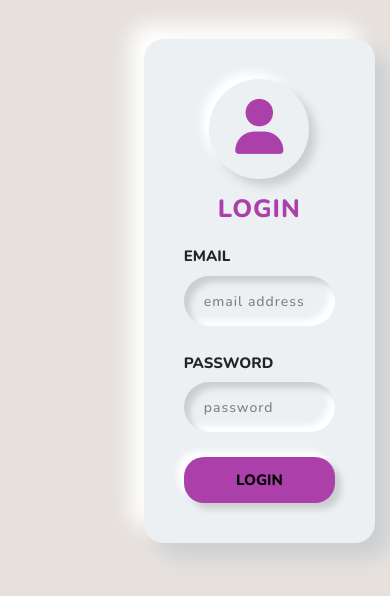
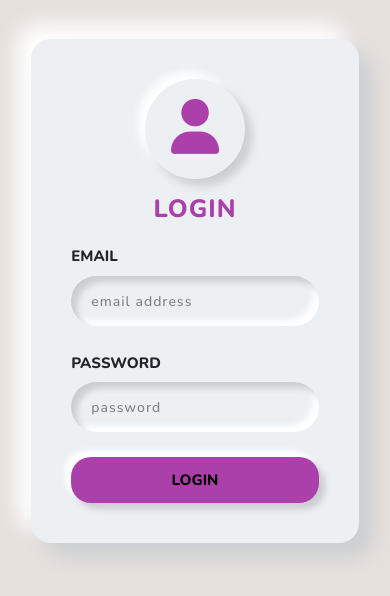
Before and after one commit to KairoBarillas/Login-01, a plain HTML site: page index.html in a window 390 px wide. Drawn offline with nearby package versions, Linux system fonts and the light colour scheme.

Commit message:
Añadido diseño responsive

```diff
--- a/css/styles.css
+++ b/css/styles.css
@@ -1,12 +1,10 @@
-html,
-body {
-    height: 100%;
+.form-bg {
+    background: #e6e1dd;
+    height: 100vh;
 }
 
-.form-bg {
-    padding-top: 10%;
-    background: #e6e1dd;
-    height: 100%;
+.margenY {
+    margin-top: 10%;
 }
 
 .form-container {
@@ -15,10 +13,6 @@ body {
     padding: 40px;
     border-radius: 20px;
     box-shadow: 14px 14px 20px #cbced1, -14px -14px 20px white;
-}
-
-.form-bg .container .row>div {
-    margin-left: 33%;
 }
 
 .form-container .form-icon {
--- a/index.html
+++ b/index.html
@@ -5,11 +5,8 @@
     <meta http-equiv="X-UA-Compatible" content="IE=edge">
     <meta name="viewport" content="width=device-width, initial-scale=1.0">
 
-    <!--Bootstrap 4, Jquery & PopperJS-->
+    <!--Bootstrap 4-->
     <link rel="stylesheet" href="https://cdn.jsdelivr.net/npm/bootstrap@4.0.0/dist/css/bootstrap.min.css" integrity="sha384-Gn5384xqQ1aoWXA+058RXPxPg6fy4IWvTNh0E263XmFcJlSAwiGgFAW/dAiS6JXm" crossorigin="anonymous">
-    <script src="https://code.jquery.com/jquery-3.2.1.slim.min.js" integrity="sha384-KJ3o2DKtIkvYIK3UENzmM7KCkRr/rE9/Qpg6aAZGJwFDMVNA/GpGFF93hXpG5KkN" crossorigin="anonymous"></script>
-    <script src="https://cdn.jsdelivr.net/npm/popper.js@1.12.9/dist/umd/popper.min.js" integrity="sha384-ApNbgh9B+Y1QKtv3Rn7W3mgPxhU9K/ScQsAP7hUibX39j7fakFPskvXusvfa0b4Q" crossorigin="anonymous"></script>
-    <script src="https://cdn.jsdelivr.net/npm/bootstrap@4.0.0/dist/js/bootstrap.min.js" integrity="sha384-JZR6Spejh4U02d8jOt6vLEHfe/JQGiRRSQQxSfFWpi1MquVdAyjUar5+76PVCmYl" crossorigin="anonymous"></script>
 
     <!--Google Fonts-->
     <link rel="preconnect" href="https://fonts.googleapis.com">
@@ -25,10 +22,9 @@
     <title>Login Form</title>
 </head>
 <body>
-    <div class="form-bg">
-        <div class="container">
-            <div class="row">
-                <div class="col-md-4 col-md-offset-4">
+    <div class="form-bg container-fluid">
+        <div class="row justify-content-center">
+            <div class="col-11 col-sm-8 col-md-7 col-lg-5 col-xl-3 margenY">
                 <div class="form-container">
                     <div class="form-icon"><i class="fa fa-user"></i></div>
                     <h3 class="title">Login</h3>
@@ -47,6 +43,10 @@
             </div>
         </div>
     </div>
-    </div>
+
+    <!--jquery & popper-->
+    <script src="https://code.jquery.com/jquery-3.2.1.slim.min.js" integrity="sha384-KJ3o2DKtIkvYIK3UENzmM7KCkRr/rE9/Qpg6aAZGJwFDMVNA/GpGFF93hXpG5KkN" crossorigin="anonymous"></script>
+    <script src="https://cdn.jsdelivr.net/npm/popper.js@1.12.9/dist/umd/popper.min.js" integrity="sha384-ApNbgh9B+Y1QKtv3Rn7W3mgPxhU9K/ScQsAP7hUibX39j7fakFPskvXusvfa0b4Q" crossorigin="anonymous"></script>
+    <script src="https://cdn.jsdelivr.net/npm/bootstrap@4.0.0/dist/js/bootstrap.min.js" integrity="sha384-JZR6Spejh4U02d8jOt6vLEHfe/JQGiRRSQQxSfFWpi1MquVdAyjUar5+76PVCmYl" crossorigin="anonymous"></script>
 </body>
 </html>
```
Lines whose indentation alone changed are shown as unchanged.
